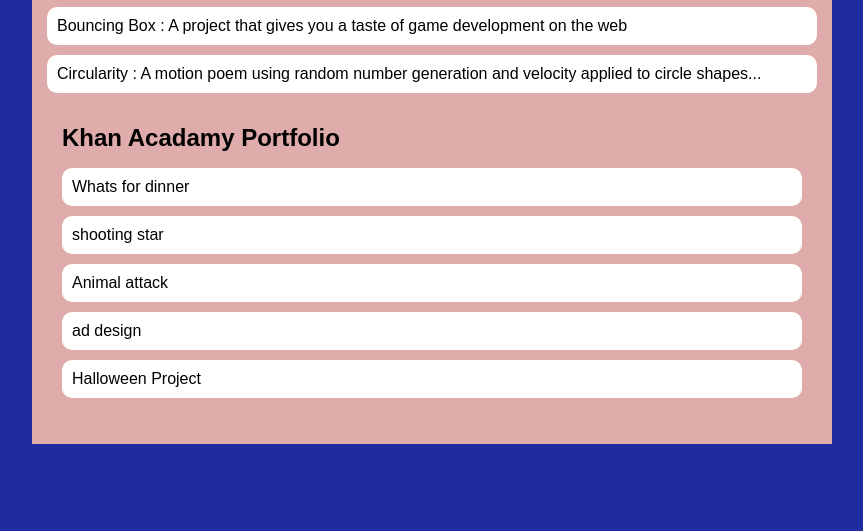
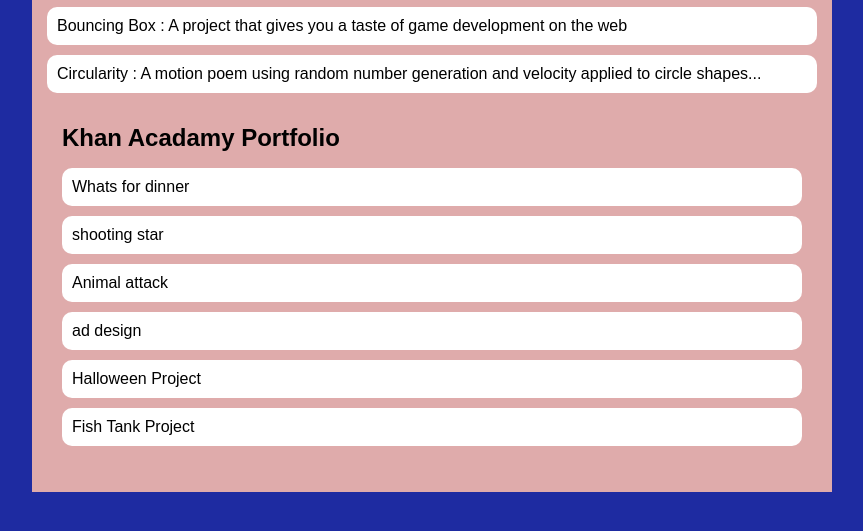
Before and after one commit to EastonWood7/EastonWood7.github.io, a plain HTML site: page portfolio.html in a window 1280 px wide. Shown: the part 197-728 px from the top of the page, without its empty margins (208-1071 px from the left). Drawn offline with Linux system fonts and the light colour scheme.

Commit message:
added the fish tank project

```diff
--- a/portfolio.html
+++ b/portfolio.html
@@ -36,6 +36,7 @@
         <li><a href="https://www.khanacademy.org/computer-programming/spin-off-of-project-animal-attack/6627710618484736">Animal attack</a></li>
         <li><a href="https://www.khanacademy.org/computer-programming/spin-off-of-project-ad-design/5038900273135616">ad design</a></li>
         <li><a href="https://www.khanacademy.org/computer-programming/halloween-project/5979768284954624">Halloween Project</a></li>
+        <li><a href="https://www.khanacademy.org/computer-programming/spin-off-of-project-fish-tank/4609233124245504">Fish Tank Project</a></li>
          </ul>
         </div>
       </main>
```
